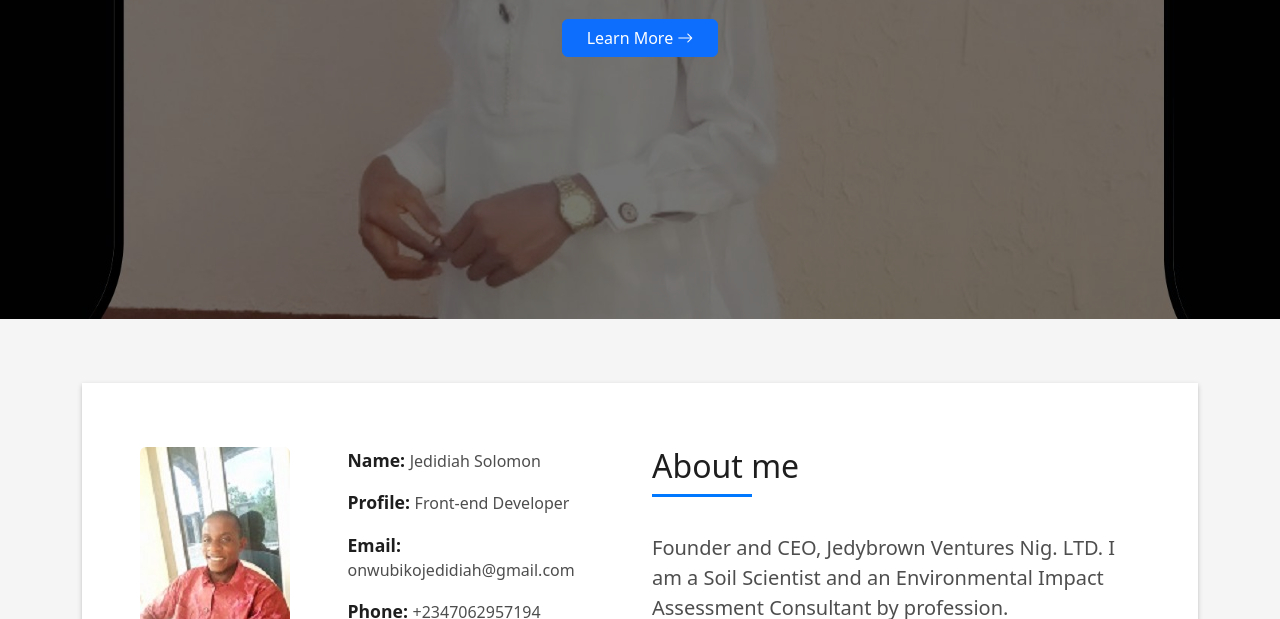
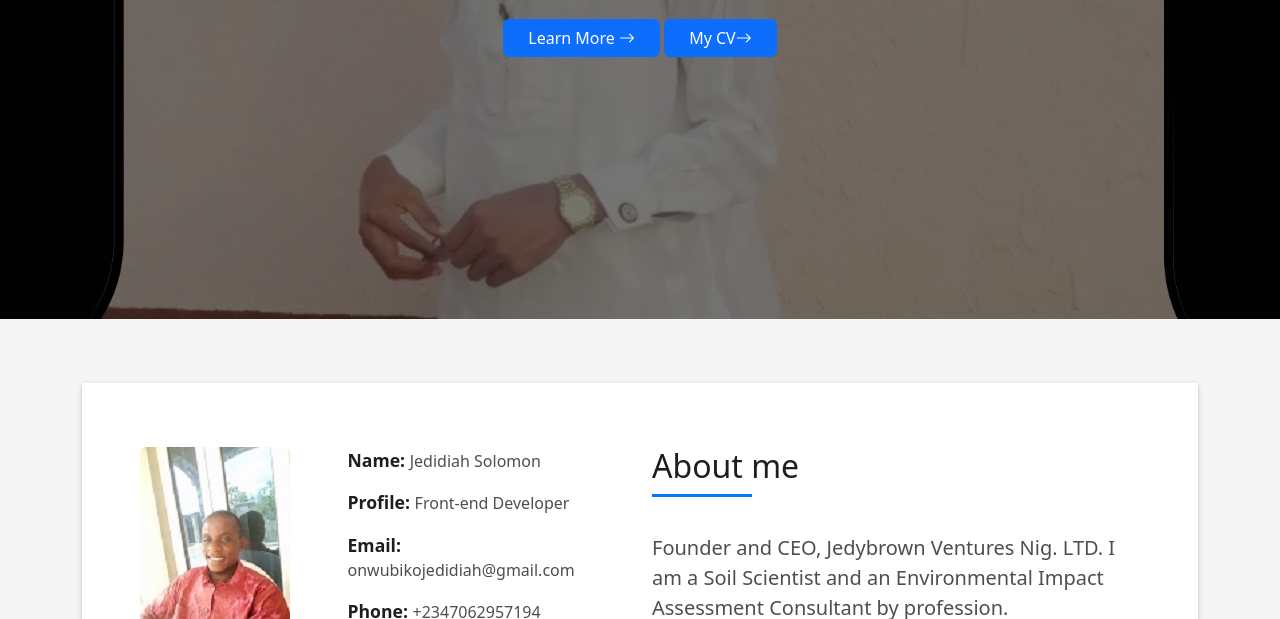
Before and after one commit to Braineesacademy/Jedybrownfolio, a plain HTML site: page index.html in a window 1280 px wide. Shown: the part 481-1100 px from the top of the page. Drawn offline with Linux system fonts and the light colour scheme.

Commit message:
Add files via upload

```diff
--- a/index.html
+++ b/index.html
@@ -83,7 +83,10 @@
           <p class="display-6 color-d">Hello, there!</p>
           <h1 class="hero-title mb-4">I am Jedidiah Solomon</h1>
           <p class="hero-subtitle"><span class="typed" data-typed-items="Front-end Developer, Freelancer, Digital Marketer"></span></p>
-          <p class="pt-3"><a class="btn btn-primary btn js-scroll px-4" href="pages/learn-more.html" role="button">Learn More <i class="bi bi-arrow-right"></i></a></p>
+          <p class="pt-3">
+            <a class="btn btn-primary btn js-scroll px-4" href="pages/learn-more.html" role="button">Learn More <i class="bi bi-arrow-right"></i></a>
+            <a class="btn btn-primary btn js-scroll px-4" href="pages/cv.html" role="button">My CV<i class="bi bi-arrow-right"></i></a>
+          </p>
         </div>
       </div>
     </div>
```
